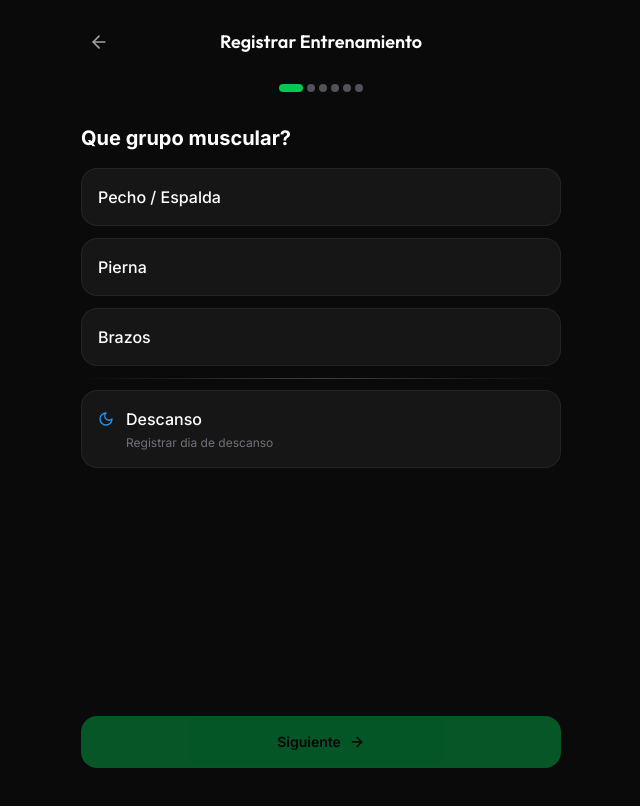
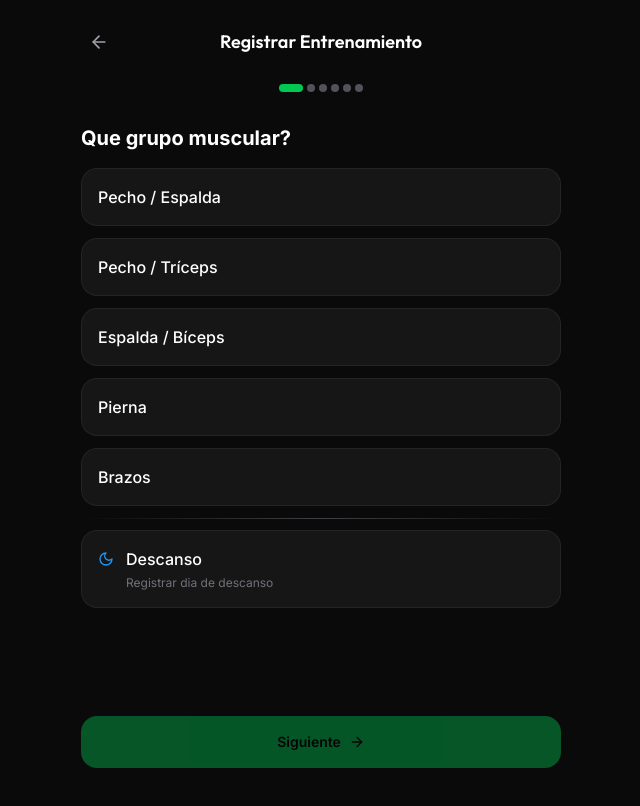
Before and after one commit to Miguellunab/GymTracker, a Next.js app: page /workout/log in a window 1280 px wide. Shown: the top 806 px of the page, without its empty margins (319-959 px from the left). Built offline with nearby package versions, Linux system fonts and the light colour scheme.

Commit message:
Arreglo en el boton e inclusion de mas rutinas

```diff
--- a/src/app/workout/log/page.js
+++ b/src/app/workout/log/page.js
@@ -7,6 +7,8 @@ import { ArrowLeft, ArrowRight, Check, Loader2, Plus, Trash2, Moon } from "lucid
 
 const MUSCLE_GROUPS = [
   { value: "Pecho/Espalda", label: "Pecho / Espalda" },
+  { value: "Pecho/Triceps", label: "Pecho / Tríceps" },
+  { value: "Espalda/Biceps", label: "Espalda / Bíceps" },
   { value: "Pierna", label: "Pierna" },
   { value: "Brazos", label: "Brazos" },
 ];
--- a/src/components/home/HomeContent.jsx
+++ b/src/components/home/HomeContent.jsx
@@ -328,7 +328,7 @@ export default function HomeContent() {
               }}
               className="fixed z-50 flex items-center gap-3 rounded-full pl-4 pr-5 py-3 font-semibold shadow-xl bg-[#00C853] text-black"
               style={{
-                bottom: `calc(${daySession ? "12.5rem" : "10rem"} + env(safe-area-inset-bottom))`,
+                bottom: `calc(${daySession ? "14rem" : "10rem"} + env(safe-area-inset-bottom))`,
                 right: "1rem"
               }}
             >
@@ -347,7 +347,7 @@ export default function HomeContent() {
                 disabled={deleting}
                 className="fixed z-50 flex items-center gap-3 rounded-full pl-4 pr-5 py-3 font-semibold shadow-xl bg-red-500/90 text-white disabled:opacity-50"
                 style={{
-                  bottom: `calc(8.5rem + env(safe-area-inset-bottom))`,
+                  bottom: `calc(10rem + env(safe-area-inset-bottom))`,
                   right: "1rem"
                 }}
               >
```
